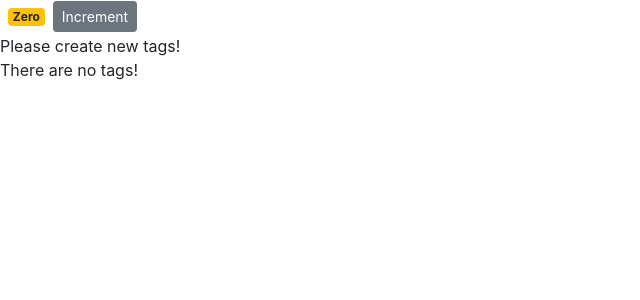
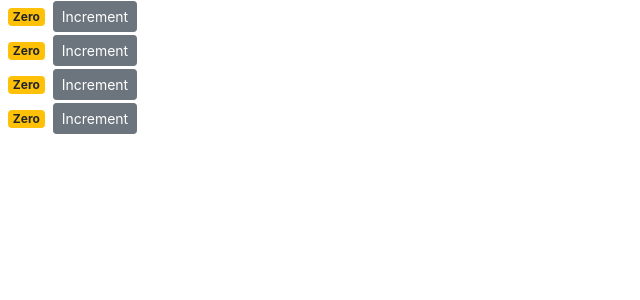
Before and after one commit to achintSatsangi/counter-app, a React (Create React App) app: page / in a window 1280 px wide. Shown: the top 300 px of the page, without its empty margins (0-640 px from the left). Built offline with nearby package versions, Linux system fonts and the light colour scheme.

Commit message:
Using components in components... getting started

```diff
--- a/src/components/counter.jsx
+++ b/src/components/counter.jsx
@@ -17,23 +17,22 @@
     );
   }
 
-  handleIncrement = () => {
+  handleIncrement = product => {
+    console.log(product);
     this.setState({ count: this.state.count + 1 });
   };
 
   render() {
+    var product = { id: 1 };
     return (
       <div>
         <span className={this.getBadgeClasses()}>{this.formatCount()}</span>
         <button
-          onClick={this.handleIncrement}
+          onClick={() => this.handleIncrement(product)}
           className="btn btn-secondary btn-sm"
         >
           Increment
         </button>
-        <br />
-        {this.state.tags.length === 0 && "Please create new tags!"}
-        {this.renderTags()}
       </div>
     );
   }
--- /dev/null
+++ b/src/components/counters.jsx
@@ -0,0 +1,24 @@
+import React, { Component } from "react";
+import Counter from "./counter";
+
+class Counters extends Component {
+  state = {
+    counters: [
+      { id: 1, value: 4 },
+      { id: 2, value: 0 },
+      { id: 3, value: 0 },
+      { id: 4, value: 0 }
+    ]
+  };
+  render() {
+    return (
+      <div>
+        {this.state.counters.map(counter => (
+          <Counter key={counter.id} />
+        ))}
+      </div>
+    );
+  }
+}
+
+export default Counters;
--- a/src/index.js
+++ b/src/index.js
@@ -4,9 +4,9 @@
 import App from "./App";
 import * as serviceWorker from "./serviceWorker";
 import "bootstrap/dist/css/bootstrap.css";
-import Counter from "./components/counter";
+import Counters from "./components/counters";
 
-ReactDOM.render(<Counter />, document.getElementById("root"));
+ReactDOM.render(<Counters />, document.getElementById("root"));
 
 // If you want your app to work offline and load faster, you can change
 // unregister() to register() below. Note this comes with some pitfalls.
```
